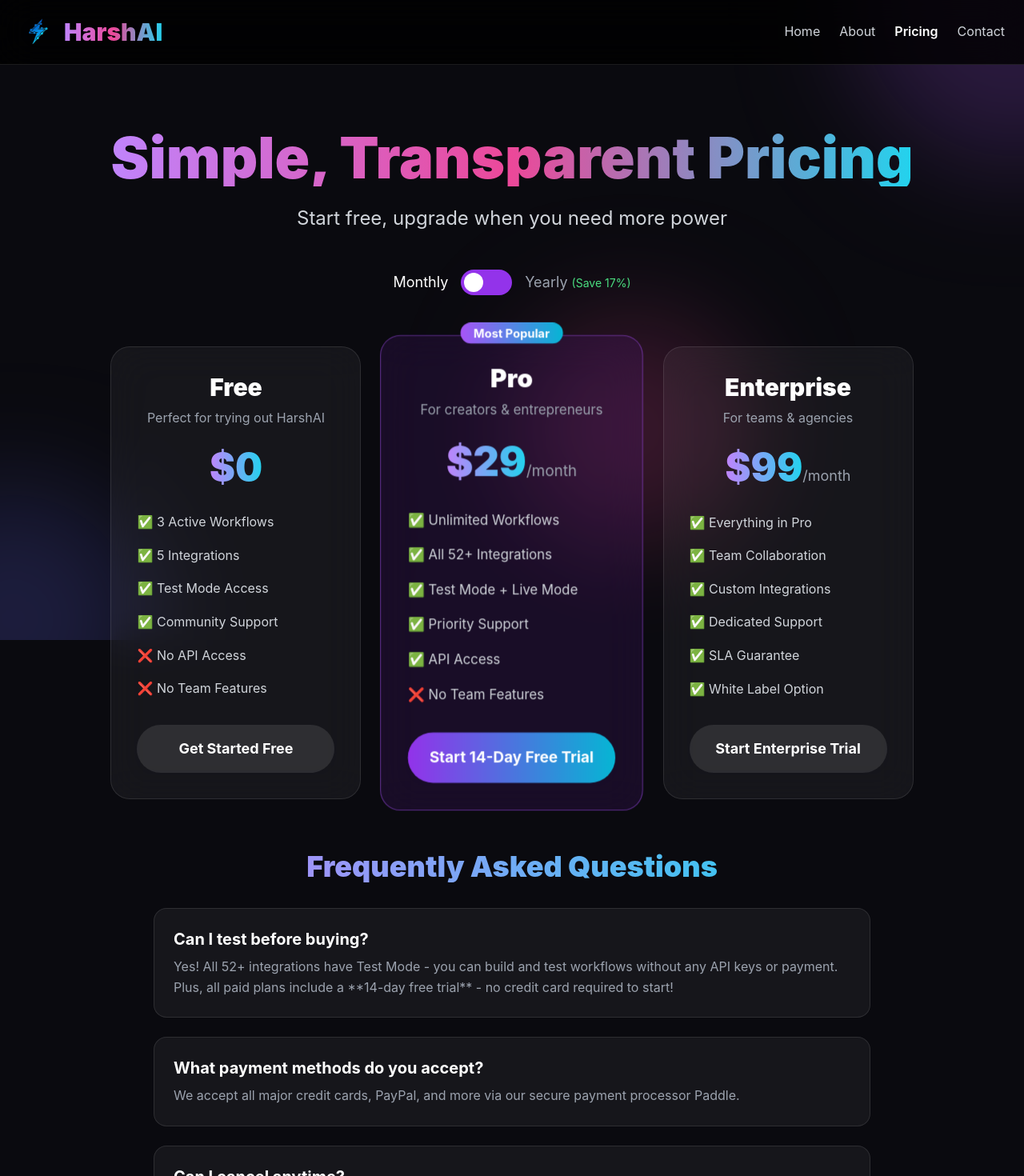
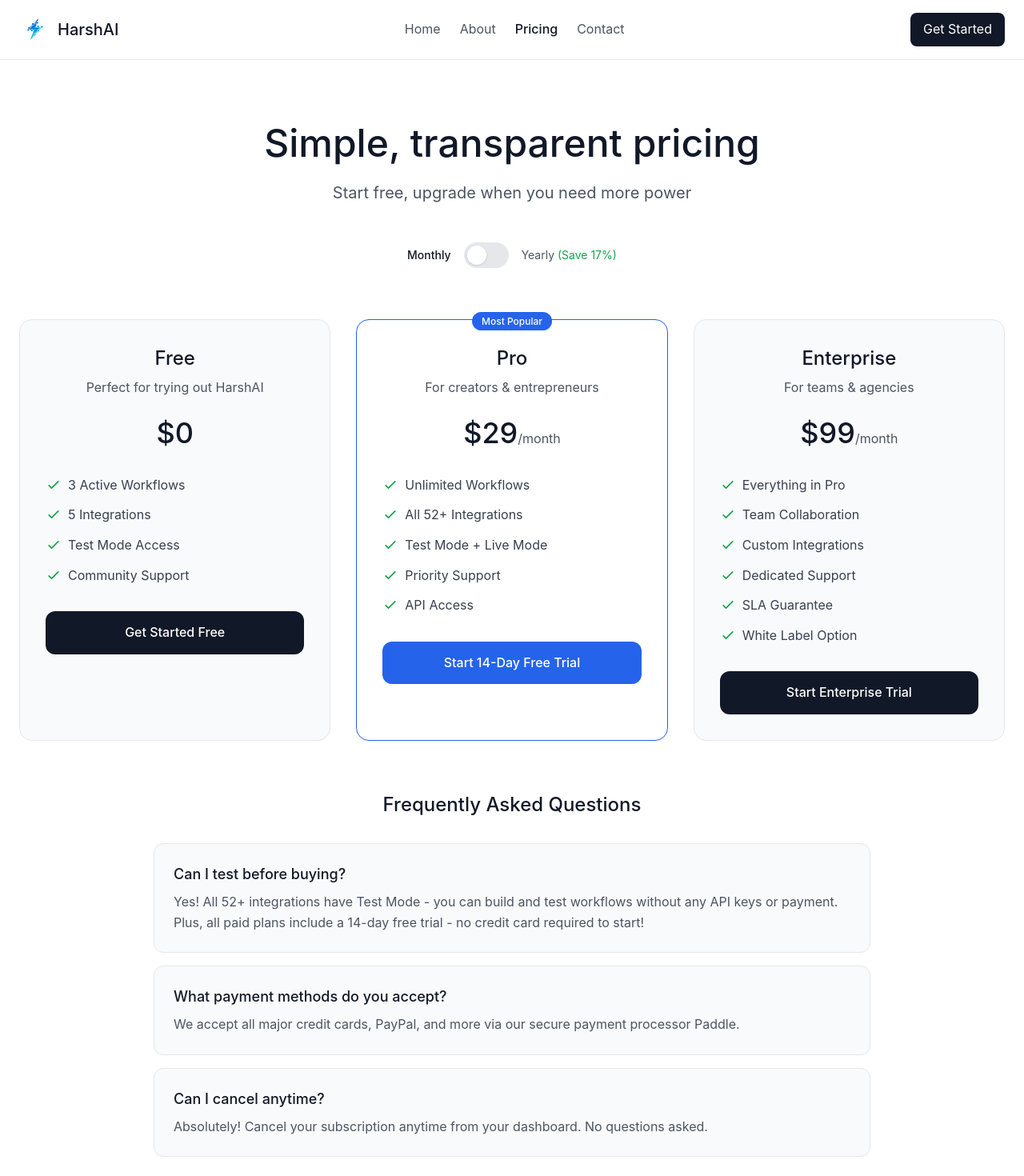
Before and after one commit to harshaldevloper/harshai, a Next.js app: page /pricing in a window 1280 px wide. Shown: the top 1470 px of the page at 80% size. Built offline with nearby package versions, Linux system fonts and the light colour scheme.

Commit message:
Fix pricing page - clean design with Paddle checkout

```diff
--- a/app/pricing/page.tsx
+++ b/app/pricing/page.tsx
@@ -1,10 +1,53 @@
 'use client';
 
 import Link from 'next/link';
-import { useState } from 'react';
+import { useState, useEffect } from 'react';
+
+declare global {
+  interface Window {
+    Paddle?: {
+      Initialize: (config: { token: string; eventListener?: (event: any) => void }) => void;
+      Checkout: {
+        open: (config: { items: Array<{ priceId: string; quantity?: number }>; customer?: { email?: string } }) => void;
+      };
+    };
+  }
+}
 
 export default function PricingPage() {
   const [billingCycle, setBillingCycle] = useState<'monthly' | 'yearly'>('monthly');
+  const [paddleLoaded, setPaddleLoaded] = useState(false);
+
+  useEffect(() => {
+    // Load Paddle script
+    const script = document.createElement('script');
+    script.src = 'https://cdn.paddle.com/paddle/v2/paddle.js';
+    script.async = true;
+    script.onload = () => {
+      if (window.Paddle && process.env.NEXT_PUBLIC_PADDLE_CLIENT_TOKEN) {
+        window.Paddle.Initialize({
+          token: process.env.NEXT_PUBLIC_PADDLE_CLIENT_TOKEN,
+          eventListener: (event) => {
+            console.log('Paddle event:', event);
+          }
+        });
+        setPaddleLoaded(true);
+      }
+    };
+    document.head.appendChild(script);
+
+    return () => {
+      document.head.removeChild(script);
+    };
+  }, []);
+
+  const handleCheckout = (priceId: string) => {
+    if (window.Paddle) {
+      window.Paddle.Checkout.open({
+        items: [{ priceId, quantity: 1 }]
+      });
+    }
+  };
 
   const plans = [
     {
@@ -12,13 +55,12 @@
       price: 0,
       description: 'Perfect for trying out HarshAI',
       features: [
-        '✅ 3 Active Workflows',
-        '✅ 5 Integrations',
-        '✅ Test Mode Access',
-        '✅ Community Support',
-        '❌ No API Access',
-        '❌ No Team Features',
+        '3 Active Workflows',
+        '5 Integrations',
+        'Test Mode Access',
+        'Community Support',
       ],
+      priceId: null,
       cta: 'Get Started Free',
       href: '/sign-up',
       popular: false,
@@ -29,17 +71,17 @@
       period: billingCycle === 'monthly' ? '/month' : '/year',
       description: 'For creators & entrepreneurs',
       features: [
-        '✅ Unlimited Workflows',
-        '✅ All 52+ Integrations',
-        '✅ Test Mode + Live Mode',
-        '✅ Priority Support',
-        '✅ API Access',
-        '❌ No Team Features',
+        'Unlimited Workflows',
+        'All 52+ Integrations',
+        'Test Mode + Live Mode',
+        'Priority Support',
+        'API Access',
       ],
+      priceId: billingCycle === 'monthly'
+        ? 'pri_01knpmbn7tbd3ebm1k2pyphm1c'
+        : 'pri_01knpjnpp3rr9bk9w9ek5yy8p',
       cta: 'Start 14-Day Free Trial',
-      href: billingCycle === 'monthly'
-        ? 'https://buy.paddle.com/checkout/pro_01knpm8mzc37nzxz2tvy83pt7a/pri_01knpmbn7tbd3ebm1k2pyphm1c'
-        : 'https://buy.paddle.com/checkout/pro_01knpmcpe5jw8r288bmrw71nk6/pri_01knpmjnpp3rr9bk9w9ek5yy8p',
+      href: '#',
       popular: true,
     },
     {
@@ -48,73 +90,70 @@
       period: billingCycle === 'monthly' ? '/month' : '/year',
       description: 'For teams & agencies',
       features: [
-        '✅ Everything in Pro',
-        '✅ Team Collaboration',
-        '✅ Custom Integrations',
-        '✅ Dedicated Support',
-        '✅ SLA Guarantee',
-        '✅ White Label Option',
+        'Everything in Pro',
+        'Team Collaboration',
+        'Custom Integrations',
+        'Dedicated Support',
+        'SLA Guarantee',
+        'White Label Option',
       ],
+      priceId: billingCycle === 'monthly'
+        ? 'pri_01knpnynr1cmfrm5pmvbca3kgk'
+        : 'pri_01knpnynr1cmfrm5pmvbca3kgk',
       cta: 'Start Enterprise Trial',
-      href: 'https://buy.paddle.com/checkout/pro_01knpnxnm8ky1md7xhd71m2qkw/pri_01knpnynr1cmfrm5pmvbca3kgk',
+      href: '#',
       popular: false,
     },
   ];
 
   return (
-    <div className="min-h-screen bg-[#0a0a0f]">
-      {/* Background Orbs */}
-      <div className="fixed inset-0 overflow-hidden pointer-events-none">
-        <div className="absolute -top-40 -right-40 w-96 h-96 bg-purple-500 rounded-full mix-blend-multiply filter blur-3xl opacity-20 animate-blob" />
-        <div className="absolute -bottom-40 -left-40 w-80 h-80 bg-indigo-500 rounded-full mix-blend-multiply filter blur-3xl opacity-20 animate-blob animation-delay-2000" />
-        <div className="absolute top-1/2 left-1/2 transform -translate-x-1/2 -translate-y-1/2 w-72 h-72 bg-pink-500 rounded-full mix-blend-multiply filter blur-3xl opacity-20 animate-blob animation-delay-4000" />
-      </div>
-
+    <div className="min-h-screen bg-white">
       {/* Navigation */}
-      <nav className="relative z-50 px-6 py-4 backdrop-blur-xl bg-black/80 border-b border-white/10">
-        <div className="max-w-7xl mx-auto flex justify-between items-center">
+      <nav className="sticky top-0 z-50 backdrop-blur-xl bg-white/80 border-b border-gray-200">
+        <div className="max-w-7xl mx-auto px-6 py-4 flex justify-between items-center">
           <Link href="/" className="flex items-center gap-2">
-            <img src="/harshai-logo.png" alt="HarshAI" className="w-12 h-12" />
-            <span className="text-3xl font-black bg-gradient-to-r from-purple-400 via-pink-500 to-cyan-400 bg-clip-text text-transparent">
-              HarshAI
-            </span>
+            <img src="/harshai-logo.png" alt="HarshAI" className="w-10 h-10" />
+            <span className="text-xl font-medium text-gray-900">HarshAI</span>
           </Link>
           <div className="hidden md:flex gap-6">
-            <Link href="/" className="text-gray-300 hover:text-white transition-colors">Home</Link>
-            <Link href="/about" className="text-gray-300 hover:text-white transition-colors">About</Link>
-            <Link href="/pricing" className="text-white font-semibold">Pricing</Link>
-            <Link href="/contact" className="text-gray-300 hover:text-white transition-colors">Contact</Link>
+            <Link href="/" className="text-gray-600 hover:text-gray-900 transition-colors">Home</Link>
+            <Link href="/about" className="text-gray-600 hover:text-gray-900 transition-colors">About</Link>
+            <Link href="/pricing" className="text-gray-900 font-medium">Pricing</Link>
+            <Link href="/contact" className="text-gray-600 hover:text-gray-900 transition-colors">Contact</Link>
           </div>
+          <Link href="/sign-up" className="bg-gray-900 hover:bg-gray-800 text-white px-4 py-2 rounded-lg transition-all">
+            Get Started
+          </Link>
         </div>
       </nav>
 
       {/* Content */}
-      <section className="relative z-10 min-h-screen flex items-center px-6 pt-20">
+      <section className="px-6 py-20">
         <div className="max-w-7xl mx-auto text-center">
-          <h1 className="text-5xl md:text-7xl font-black mb-6 bg-gradient-to-r from-purple-400 via-pink-500 to-cyan-400 bg-clip-text text-transparent">
-            Simple, Transparent Pricing
+          <h1 className="text-4xl md:text-5xl font-medium text-gray-900 mb-6">
+            Simple, transparent pricing
           </h1>
-          <p className="text-xl md:text-2xl text-gray-300 mb-12">
+          <p className="text-xl text-gray-600 mb-12">
             Start free, upgrade when you need more power
           </p>
 
           {/* Billing Toggle */}
           <div className="flex items-center justify-center gap-4 mb-16">
-            <span className={`text-lg ${billingCycle === 'monthly' ? 'text-white' : 'text-gray-400'}`}>
+            <span className={`text-sm ${billingCycle === 'monthly' ? 'text-gray-900 font-medium' : 'text-gray-600'}`}>
               Monthly
             </span>
             <button
               onClick={() => setBillingCycle(billingCycle === 'monthly' ? 'yearly' : 'monthly')}
-              className="w-16 h-8 bg-purple-600 rounded-full relative transition-colors"
+              className="w-14 h-8 bg-gray-200 rounded-full relative transition-colors"
             >
               <div
-                className={`absolute top-1 w-6 h-6 bg-white rounded-full transition-transform ${
-                  billingCycle === 'yearly' ? 'translate-x-9' : 'translate-x-1'
+                className={`absolute top-1 w-6 h-6 bg-white rounded-full shadow transition-transform ${
+                  billingCycle === 'yearly' ? 'translate-x-7' : 'translate-x-1'
                 }`}
               />
             </button>
-            <span className={`text-lg ${billingCycle === 'yearly' ? 'text-white' : 'text-gray-400'}`}>
-              Yearly <span className="text-green-400 text-sm">(Save 17%)</span>
+            <span className={`text-sm ${billingCycle === 'yearly' ? 'text-gray-900 font-medium' : 'text-gray-600'}`}>
+              Yearly <span className="text-green-600">(Save 17%)</span>
             </span>
           </div>
 
@@ -123,85 +162,101 @@
             {plans.map((plan) => (
               <div
                 key={plan.name}
-                className={`relative rounded-3xl p-8 border ${
+                className={`relative rounded-2xl p-8 border ${
                   plan.popular
-                    ? 'bg-purple-900/20 border-purple-500/50 scale-105'
-                    : 'bg-white/5 border-white/10'
-                } backdrop-blur-xl transition-all hover:border-purple-500/30`}
+                    ? 'border-blue-600 bg-white'
+                    : 'border-gray-200 bg-gray-50'
+                } transition-all`}
               >
                 {plan.popular && (
-                  <div className="absolute -top-4 left-1/2 transform -translate-x-1/2">
-                    <span className="bg-gradient-to-r from-purple-500 to-cyan-500 px-4 py-1 rounded-full text-sm font-bold">
+                  <div className="absolute -top-3 left-1/2 transform -translate-x-1/2">
+                    <span className="bg-blue-600 px-3 py-1 rounded-full text-xs font-medium text-white">
                       Most Popular
                     </span>
                   </div>
                 )}
 
-                <h3 className="text-3xl font-black text-white mb-2">{plan.name}</h3>
-                <p className="text-gray-400 mb-6">{plan.description}</p>
+                <h3 className="text-2xl font-medium text-gray-900 mb-2">{plan.name}</h3>
+                <p className="text-gray-600 mb-6">{plan.description}</p>
 
                 <div className="mb-8">
-                  <span className="text-5xl font-black bg-gradient-to-r from-purple-400 to-cyan-400 bg-clip-text text-transparent">
+                  <span className="text-4xl font-medium text-gray-900">
                     ${plan.price}
                   </span>
                   {plan.period && (
-                    <span className="text-gray-400 text-lg">{plan.period}</span>
+                    <span className="text-gray-600">{plan.period}</span>
                   )}
                 </div>
 
-                <ul className="space-y-4 mb-8 text-left">
+                <ul className="space-y-3 mb-8 text-left">
                   {plan.features.map((feature, i) => (
-                    <li key={i} className="text-gray-300">
+                    <li key={i} className="text-gray-700 flex items-start gap-2">
+                      <svg className="w-5 h-5 text-green-600 mt-0.5 flex-shrink-0" fill="none" stroke="currentColor" viewBox="0 0 24 24">
+                        <path strokeLinecap="round" strokeLinejoin="round" strokeWidth={2} d="M5 13l4 4L19 7" />
+                      </svg>
                       {feature}
                     </li>
                   ))}
                 </ul>
 
+                {plan.priceId && paddleLoaded ? (
+                  <button
+                    onClick={() => handleCheckout(plan.priceId!)}
+                    className={`block w-full py-3.5 rounded-xl font-medium text-center transition-all ${
+                      plan.popular
+                        ? 'bg-blue-600 hover:bg-blue-700 text-white'
+                        : 'bg-gray-900 hover:bg-gray-800 text-white'
+                    }`}
+                  >
+                    {plan.cta}
+                  </button>
+                ) : (
                   <Link
                     href={plan.href}
-                  className={`block w-full py-4 rounded-full font-bold text-lg transition-all ${
+                    className={`block w-full py-3.5 rounded-xl font-medium text-center transition-all ${
                       plan.popular
-                      ? 'bg-gradient-to-r from-purple-600 to-cyan-500 text-white hover:scale-105'
-                      : 'bg-white/10 text-white hover:bg-white/20'
+                        ? 'bg-blue-600 hover:bg-blue-700 text-white'
+                        : 'bg-gray-900 hover:bg-gray-800 text-white'
                     }`}
                   >
                     {plan.cta}
                   </Link>
+                )}
               </div>
             ))}
           </div>
 
           {/* FAQ Section */}
           <div className="text-left max-w-4xl mx-auto">
-            <h2 className="text-4xl font-black mb-8 bg-gradient-to-r from-purple-400 to-cyan-400 bg-clip-text text-transparent text-center">
+            <h2 className="text-2xl font-medium text-gray-900 mb-8 text-center">
               Frequently Asked Questions
             </h2>
 
-            <div className="space-y-6">
-              <div className="bg-white/5 rounded-2xl p-6 border border-white/10">
-                <h3 className="text-xl font-bold text-white mb-2">
+            <div className="space-y-4">
+              <div className="bg-gray-50 rounded-xl p-6 border border-gray-200">
+                <h3 className="text-lg font-medium text-gray-900 mb-2">
                   Can I test before buying?
                 </h3>
-                <p className="text-gray-400">
+                <p className="text-gray-600">
                   Yes! All 52+ integrations have Test Mode - you can build and test workflows without any API keys or payment.
-                  Plus, all paid plans include a **14-day free trial** - no credit card required to start!
+                  Plus, all paid plans include a 14-day free trial - no credit card required to start!
                 </p>
               </div>
 
-              <div className="bg-white/5 rounded-2xl p-6 border border-white/10">
-                <h3 className="text-xl font-bold text-white mb-2">
+              <div className="bg-gray-50 rounded-xl p-6 border border-gray-200">
+                <h3 className="text-lg font-medium text-gray-900 mb-2">
                   What payment methods do you accept?
                 </h3>
-                <p className="text-gray-400">
+                <p className="text-gray-600">
                   We accept all major credit cards, PayPal, and more via our secure payment processor Paddle.
                 </p>
               </div>
 
-              <div className="bg-white/5 rounded-2xl p-6 border border-white/10">
-                <h3 className="text-xl font-bold text-white mb-2">
+              <div className="bg-gray-50 rounded-xl p-6 border border-gray-200">
+                <h3 className="text-lg font-medium text-gray-900 mb-2">
                   Can I cancel anytime?
                 </h3>
-                <p className="text-gray-400">
+                <p className="text-gray-600">
                   Absolutely! Cancel your subscription anytime from your dashboard. No questions asked.
                 </p>
               </div>
```
Also changed, not shown: 1 other file (tests, documents, lock files or other folders). Lines whose indentation alone changed are shown as unchanged.
